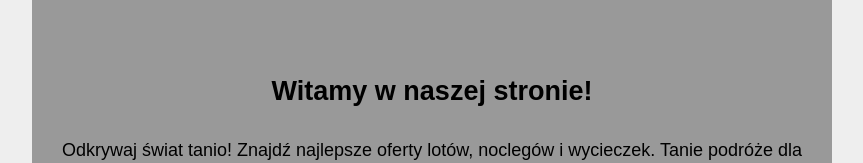
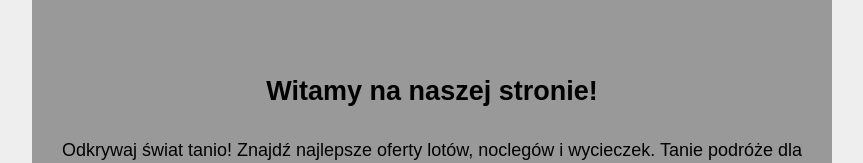
Before and after one commit to Detal73/Optymalizacja_stron_internetowych, a plain HTML site: page index.html in a window 1280 px wide. Shown: the part 147-310 px from the top of the page, without its empty margins (208-1071 px from the left). Drawn offline with Linux system fonts and the light colour scheme.

Commit message:
Update index.html

```diff
--- a/index.html
+++ b/index.html
@@ -125,7 +125,7 @@
     </header>
 
     <section class="hero">
-        <h1>Witamy w naszej stronie!</h1>
+        <h1>Witamy na naszej stronie!</h1>
         <p>Odkrywaj świat tanio! Znajdź najlepsze oferty lotów, noclegów i wycieczek. Tanie podróże dla każdego – bez przepłacania.</p>
     </section>
 
```
